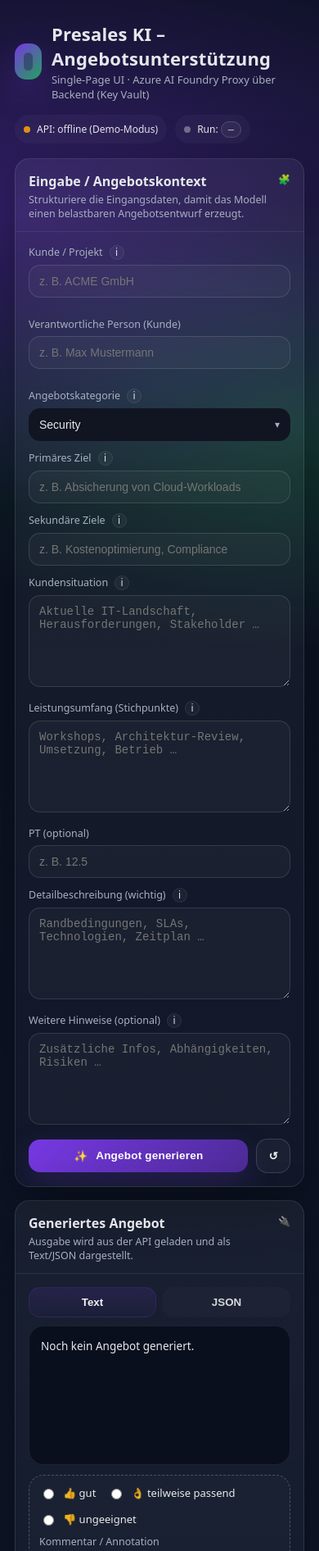
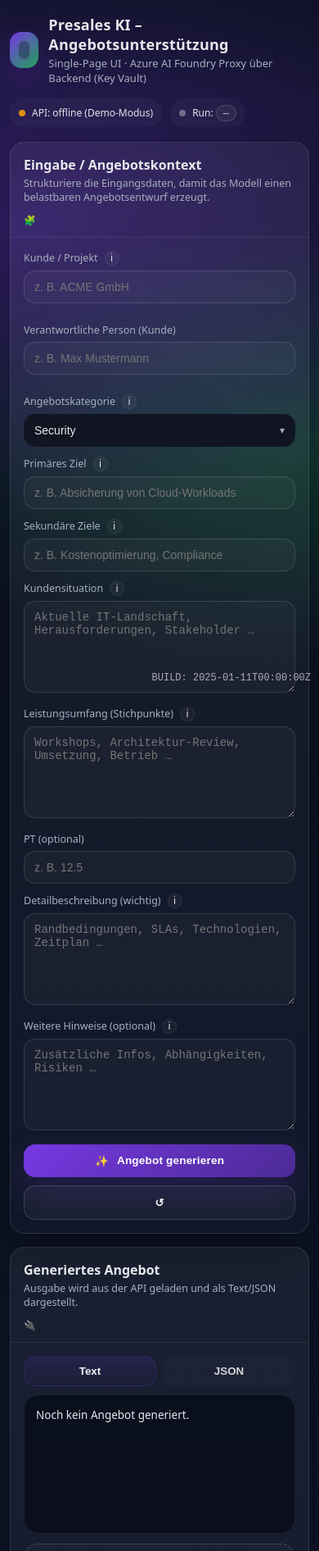
Before and after one commit to YannickBeckBechtle/PreSalesKIWebApp, a website: page frontend/index.html in a window 390 px wide. Shown: the top 1892 px of the page at 82% size. Drawn offline with Linux system fonts and the light colour scheme; no server answers.

Commit message:
Add files via upload

```diff
--- a/backend/server.js
+++ b/backend/server.js
@@ -102,7 +102,10 @@ app.post("/api/generate-offer", async (req, res) => {
 });
 
 app.use(express.static(frontendDir));
-app.get("/", (_req, res) => res.sendFile(path.join(frontendDir, "index.html")));
+app.get("/", (_req, res) => {
+  res.setHeader("Cache-Control", "no-store");
+  res.sendFile(path.join(frontendDir, "index.html"));
+});
 app.use("/api", (_req, res) => res.status(404).json({ error: "Not found" }));
 
 app.listen(PORT, () => {
--- a/frontend/index.html
+++ b/frontend/index.html
@@ -409,10 +409,27 @@
       background: rgba(255,255,255,.05);
       color: rgba(255,255,255,.85);
     }
+
+    @media (max-width: 720px){
+      .page{padding:18px 12px 28px}
+      header{flex-wrap:wrap}
+      .card-h{flex-wrap:wrap}
+      .btnbar{flex-wrap:wrap}
+      .btn{flex:1 1 180px}
+      .grid2{grid-template-columns:1fr}
+      .pillbar{justify-content:flex-start}
+    }
+    @media (max-width: 420px){
+      h1{font-size:18px}
+      .btn{flex-basis:100%}
+    }
   </style>
 </head>
 
 <body>
+  <div id="buildStamp" style="position:fixed;bottom:10px;right:10px;z-index:9999;font:12px monospace;opacity:.7">
+    BUILD: 2025-01-11T00:00:00Z
+  </div>
   <div class="page">
     <header>
       <div class="brand">
```
